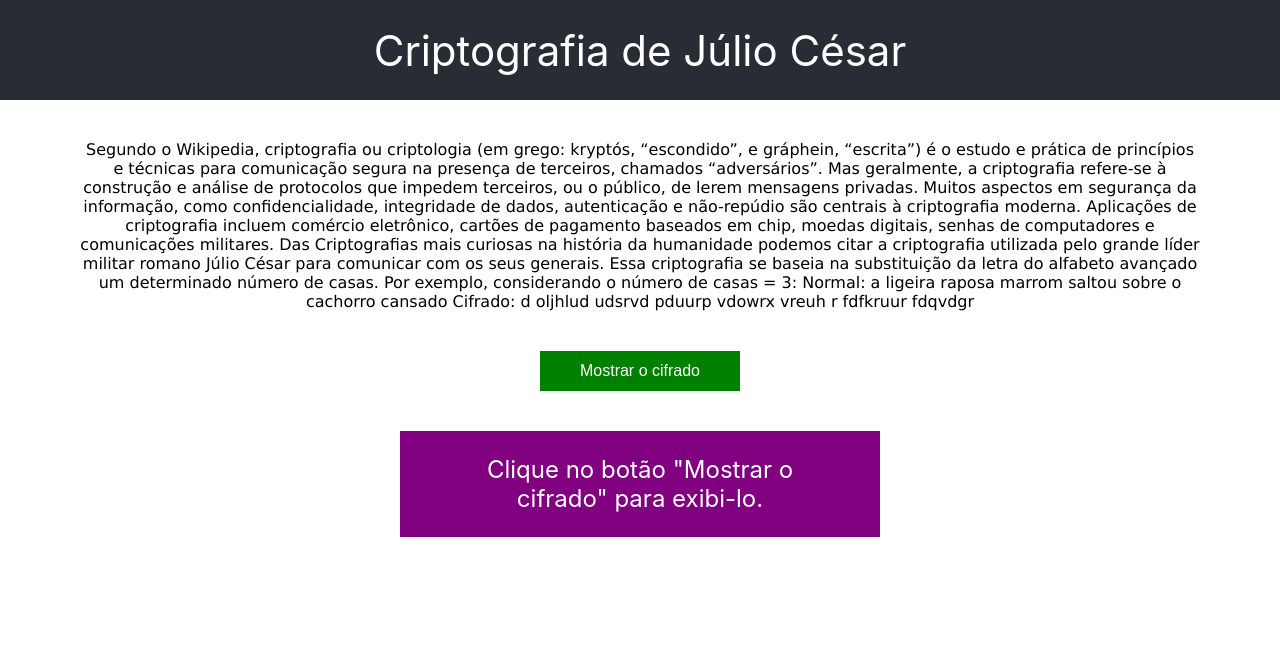
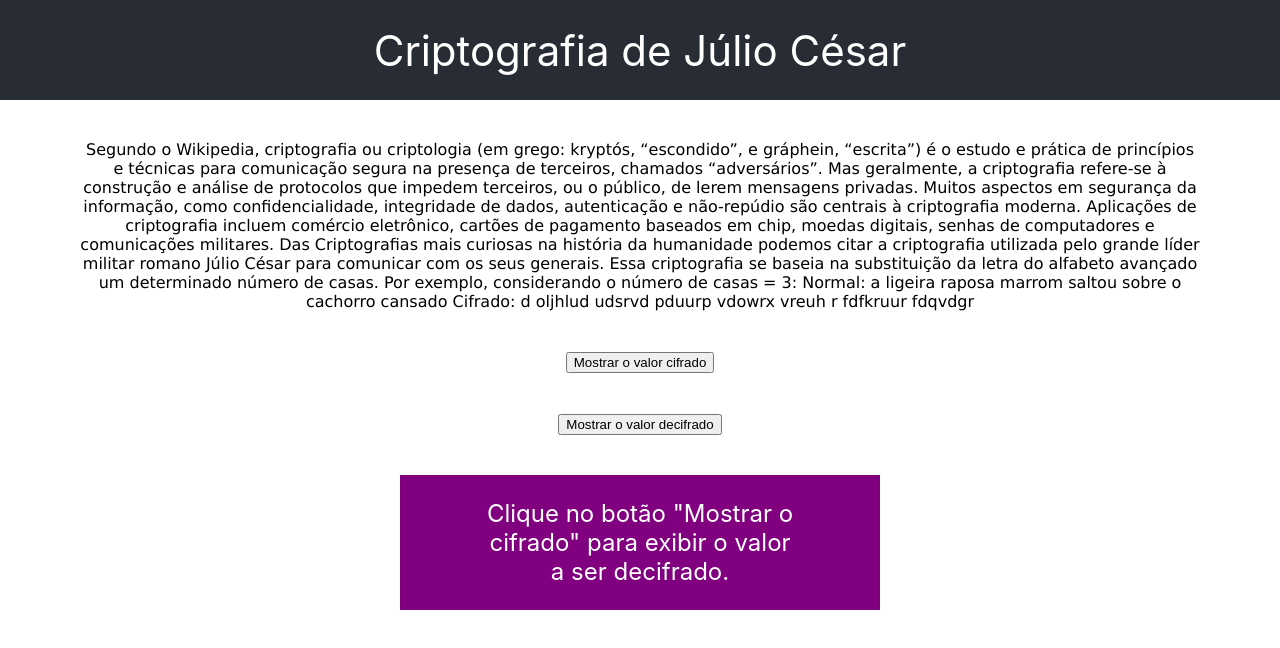
Before and after one commit to fabioborgesjr/ad-challenge, a React (Create React App) app: page / in a window 1280 px wide. Shown: the top 648 px of the page. Built offline with nearby package versions, Linux system fonts and the light colour scheme.

Commit message:
Action buttons improved

```diff
--- /dev/null
+++ b/src/components/json/Actions.jsx
@@ -0,0 +1,31 @@
+import Button from '../utils/button/Button'
+import '../utils/button/Button.css'
+import React, { Component } from 'react'
+import Axios from 'axios';
+
+export default class Actions extends Component {
+
+    constructor(props) {
+        super(props)
+
+        this.getCifrado = this.getCifrado.bind(this)
+    }
+
+    state = { ...this.props.initial }
+
+    getCifrado() {
+        Axios.get(`https://api.codenation.dev/v1/challenge/dev-ps/generate-data?token=${this.state.token}`).then(response => {
+            this.setState(response.data)
+            this.props.update(this.state)
+        })
+    }
+
+    render() {
+        return (
+            <div className='button__container'>
+                <Button id={this.props.id} onClick={this.getCifrado} value={this.props.value}/>
+            </div>
+        )
+    }
+
+}
--- a/src/components/utils/button/Button.css
+++ b/src/components/utils/button/Button.css
@@ -1,15 +1,7 @@
 .button__container {
     margin-block-start: 5vh;
     margin-block-end: 5vh;
+    margin-inline-end: 10vh;
+    margin-inline-start: 10vh;
     text-align: center;
 }
-
-.button {
-    background-color:green;
-    border: none;
-    color: white;
-    align-items: center;
-    font-size: 16px;
-    height: 40px;
-    width: 200px;
-}
--- a/src/components/utils/button/Button.jsx
+++ b/src/components/utils/button/Button.jsx
@@ -1,8 +1,7 @@
 import React from 'react'
-import '../button/Button.css'
 
 export default props => (
-    <button className='button' onClick={props.onClick}>
+    <button id={props.id} className={`${props.id === "cifrado" ? "btn btn-light" : "btn btn-dark"}`} onClick={props.onClick}>
         {props.value}
     </button>
 )
--- a/src/main/App.js
+++ b/src/main/App.js
@@ -1,7 +1,7 @@
 import React, { Component } from 'react'
 import './App.css'
 import Display from '../components/utils/display/Display';
-import GetJson from '../components/json/GetJson';
+import Actions from '../components/json/Actions';
 import Intro from '../components/intro/Intro';
 
 const initialState = {
@@ -24,8 +24,6 @@ class App extends Component {
 
   update(obj) {
     this.setState(obj);
-
-    console.log(this.state)
   }
 
   render() {
@@ -33,8 +31,11 @@ class App extends Component {
       <div className="App">
         <header className="App-header">Criptografia de Júlio César</header>
         <Intro />
-        <GetJson initial={this.state} update={this.update} />
-        <Display value={this.state.cifrado === "" ? `Clique no botão "Mostrar o cifrado" para exibi-lo.` : this.state.cifrado} />
+        <div className="btn-group">
+          <Actions id="cifrado" value="Mostrar o valor cifrado" initial={this.state} update={this.update} />
+          <Actions id="decifrado" value="Mostrar o valor decifrado" initial={this.state} update={this.update} />
+        </div>
+        <Display value={this.state.cifrado === "" ? `Clique no botão "Mostrar o cifrado" para exibir o valor a ser decifrado.` : this.state.cifrado} />
       </div>
     )
   }
```
